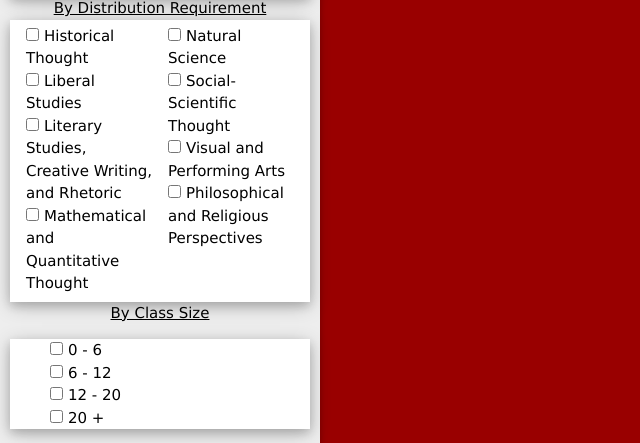
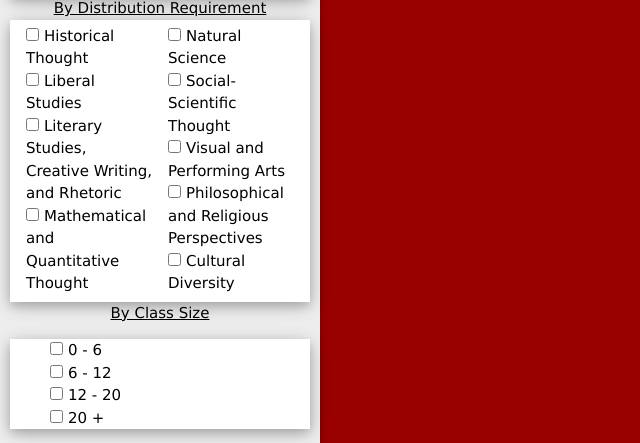
Before and after one commit to kawilliams/new-db-Pronto-Flask, a Flask app: page / in a window 1280 px wide. Shown: the part 1240-1683 px from the top of the page, without its empty margins (0-640 px from the left). Run offline with Flask 2, Linux system fonts and the light colour scheme; some libraries are stand-ins or nearby versions.

Commit message:
CULT and Updates REG correctly and No. Missing

```diff
--- a/templates/search.html
+++ b/templates/search.html
@@ -600,6 +600,7 @@ function closeDescription(divID) {
 						<input type="checkbox" value="SSRQ" id="ssrq" class="checkbox dist_req_check dist_req_li choices"><label id="ssrq_label" class="label w3-tooltip dist_text">Social-Scientific Thought  <span class="w3-text w3-tag w3-small">SSRQ</span></label><br>
 						<input type="checkbox" value="VPRQ" id="vprq" class="checkbox dist_req_check dist_req_li choices"><label id="vprq_label" class="label w3-tooltip dist_text">Visual and Performing Arts  <span class="w3-text w3-tag w3-small">VPRQ</span></label><br>
 						<input type="checkbox" value="PRRQ" id="prrq" class="checkbox dist_req_check dist_req_li choices"><label id="prrq_label" class="label w3-tooltip dist_text">Philosophical and Religious Perspectives  <span class="w3-text w3-tag w3-small">PRRQ</span></label><br>
+						<input type="checkbox" value="CULT" id="cult" class="checkbox dist_req_check dist_req_li choices"><label id="cult_label" class="label w3-tooltip dist_text">Cultural Diversity  <span class="w3-text w3-tag w3-small">CULT</span></label><br>
 					</div>
 				</div>
 				</div>
```
